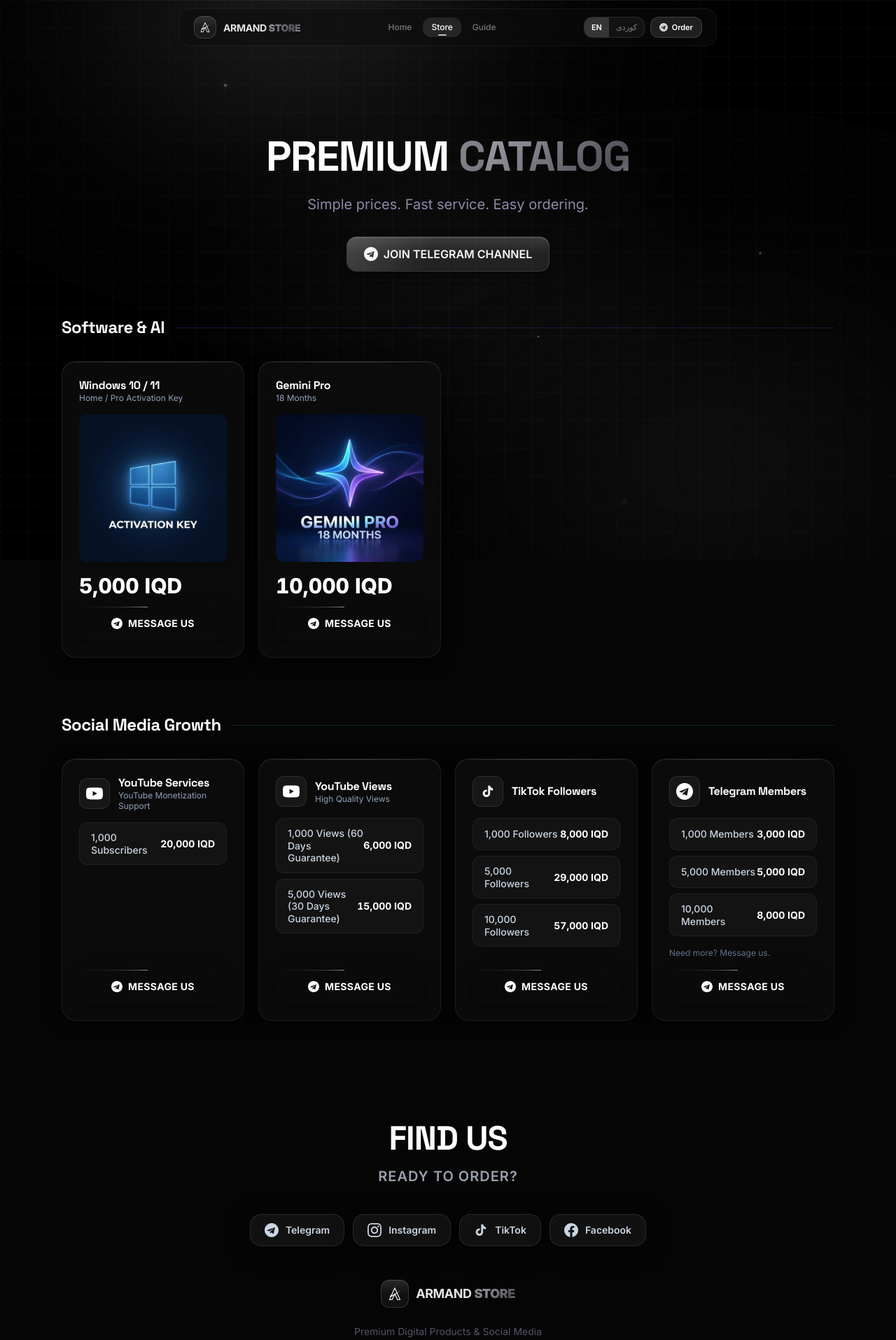
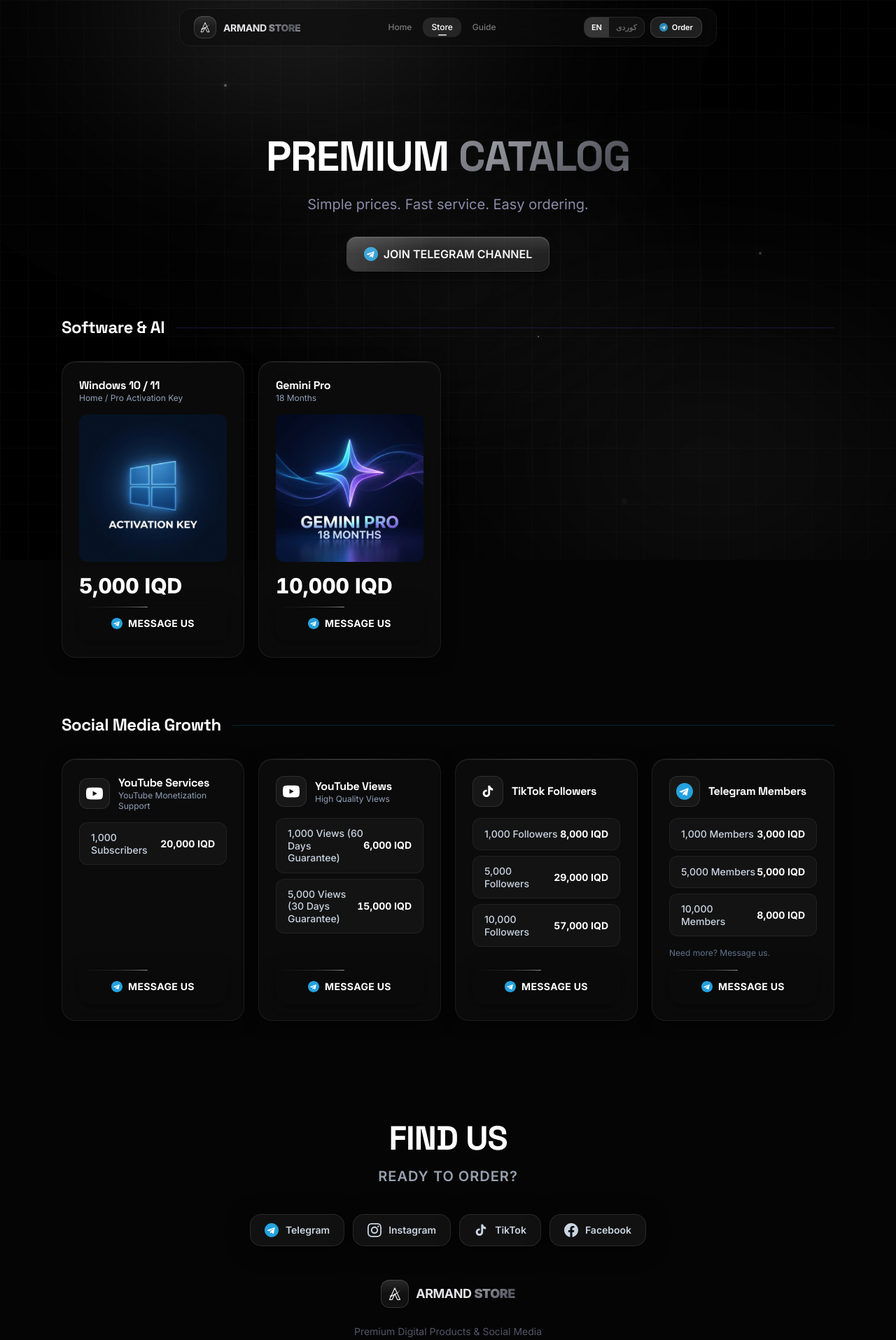
Before and after one commit to ARMAND187/Armand-store, a Next.js app: page /store in a window 1280 px wide. Shown: the top 1915 px of the page at 70% size. Built offline with nearby package versions, Linux system fonts and the light colour scheme.

Commit message:
style: change telegram logo to real telegram blue color and add white background circle

```diff
--- a/app/how-it-works/page.tsx
+++ b/app/how-it-works/page.tsx
@@ -32,7 +32,7 @@
               className="inline-flex items-center gap-2 px-7 py-3.5 text-base bg-white/5 border border-white/10 text-white rounded-xl hover:bg-white/15 hover:border-white/25 hover:shadow-[0_4px_30px_rgba(255,255,255,0.1)] transition-all duration-300"
             >
               <svg className="w-5 h-5" viewBox="0 0 24 24" fill="currentColor" aria-hidden="true">
-                <path d="M12 0C5.373 0 0 5.373 0 12s5.373 12 12 12 12-5.373 12-12S18.627 0 12 0zm5.562 8.069l-2.02 9.52c-.148.658-.537.818-1.084.508l-3-2.21-1.447 1.394c-.16.16-.295.295-.605.295l.213-3.053 5.56-5.023c.242-.213-.054-.333-.373-.12l-6.871 4.326-2.962-.924c-.643-.204-.657-.643.136-.953l11.57-4.461c.537-.194 1.006.131.883.701z" />
+                <circle cx="12" cy="12" r="11" fill="white" /><path fill="#24A1DE" d="M12 0C5.373 0 0 5.373 0 12s5.373 12 12 12 12-5.373 12-12S18.627 0 12 0zm5.562 8.069l-2.02 9.52c-.148.658-.537.818-1.084.508l-3-2.21-1.447 1.394c-.16.16-.295.295-.605.295l.213-3.053 5.56-5.023c.242-.213-.054-.333-.373-.12l-6.871 4.326-2.962-.924c-.643-.204-.657-.643.136-.953l11.57-4.461c.537-.194 1.006.131.883.701z" />
               </svg>
               {t("cta_message_telegram")}
             </a>
--- a/components/ContactCTA.tsx
+++ b/components/ContactCTA.tsx
@@ -54,7 +54,7 @@
           aria-label="Message Armand Store on Telegram channel"
         >
           <svg className="w-5 h-5" viewBox="0 0 24 24" fill="currentColor" aria-hidden="true">
-            <path d="M12 0C5.373 0 0 5.373 0 12s5.373 12 12 12 12-5.373 12-12S18.627 0 12 0zm5.562 8.069l-2.02 9.52c-.148.658-.537.818-1.084.508l-3-2.21-1.447 1.394c-.16.16-.295.295-.605.295l.213-3.053 5.56-5.023c.242-.213-.054-.333-.373-.12l-6.871 4.326-2.962-.924c-.643-.204-.657-.643.136-.953l11.57-4.461c.537-.194 1.006.131.883.701z" />
+            <circle cx="12" cy="12" r="11" fill="white" /><path fill="#24A1DE" d="M12 0C5.373 0 0 5.373 0 12s5.373 12 12 12 12-5.373 12-12S18.627 0 12 0zm5.562 8.069l-2.02 9.52c-.148.658-.537.818-1.084.508l-3-2.21-1.447 1.394c-.16.16-.295.295-.605.295l.213-3.053 5.56-5.023c.242-.213-.054-.333-.373-.12l-6.871 4.326-2.962-.924c-.643-.204-.657-.643.136-.953l11.57-4.461c.537-.194 1.006.131.883.701z" />
           </svg>
           {t("cta_message_telegram")}
           <svg
--- a/components/Footer.tsx
+++ b/components/Footer.tsx
@@ -10,7 +10,7 @@
     label: "Telegram",
     icon: (
       <svg viewBox="0 0 24 24" className="w-5 h-5" fill="currentColor" aria-hidden="true">
-        <path d="M12 0C5.373 0 0 5.373 0 12s5.373 12 12 12 12-5.373 12-12S18.627 0 12 0zm5.562 8.069l-2.02 9.52c-.148.658-.537.818-1.084.508l-3-2.21-1.447 1.394c-.16.16-.295.295-.605.295l.213-3.053 5.56-5.023c.242-.213-.054-.333-.373-.12l-6.871 4.326-2.962-.924c-.643-.204-.657-.643.136-.953l11.57-4.461c.537-.194 1.006.131.883.701z" />
+        <circle cx="12" cy="12" r="11" fill="white" /><path fill="#24A1DE" d="M12 0C5.373 0 0 5.373 0 12s5.373 12 12 12 12-5.373 12-12S18.627 0 12 0zm5.562 8.069l-2.02 9.52c-.148.658-.537.818-1.084.508l-3-2.21-1.447 1.394c-.16.16-.295.295-.605.295l.213-3.053 5.56-5.023c.242-.213-.054-.333-.373-.12l-6.871 4.326-2.962-.924c-.643-.204-.657-.643.136-.953l11.57-4.461c.537-.194 1.006.131.883.701z" />
       </svg>
     ),
   },
--- a/components/Header.tsx
+++ b/components/Header.tsx
@@ -121,7 +121,7 @@
               className="hidden sm:flex items-center gap-1.5 text-[11px] font-semibold text-white bg-white/10 hover:bg-white/18 border border-white/15 hover:border-white/30 rounded-xl px-3 py-1.5 transition-all duration-200 whitespace-nowrap"
             >
               <svg className="w-3 h-3 opacity-80" viewBox="0 0 24 24" fill="currentColor">
-                <path d="M12 0C5.373 0 0 5.373 0 12s5.373 12 12 12 12-5.373 12-12S18.627 0 12 0zm5.562 8.069l-2.02 9.52c-.148.658-.537.818-1.084.508l-3-2.21-1.447 1.394c-.16.16-.295.295-.605.295l.213-3.053 5.56-5.023c.242-.213-.054-.333-.373-.12l-6.871 4.326-2.962-.924c-.643-.204-.657-.643.136-.953l11.57-4.461c.537-.194 1.006.131.883.701z" />
+                <circle cx="12" cy="12" r="11" fill="white" /><path fill="#24A1DE" d="M12 0C5.373 0 0 5.373 0 12s5.373 12 12 12 12-5.373 12-12S18.627 0 12 0zm5.562 8.069l-2.02 9.52c-.148.658-.537.818-1.084.508l-3-2.21-1.447 1.394c-.16.16-.295.295-.605.295l.213-3.053 5.56-5.023c.242-.213-.054-.333-.373-.12l-6.871 4.326-2.962-.924c-.643-.204-.657-.643.136-.953l11.57-4.461c.537-.194 1.006.131.883.701z" />
               </svg>
               Order
             </a>
--- a/components/Hero.tsx
+++ b/components/Hero.tsx
@@ -46,7 +46,7 @@
             aria-label="Message Armand Store on Telegram"
           >
             <svg className="w-4 h-4" viewBox="0 0 24 24" fill="currentColor" aria-hidden="true">
-              <path d="M12 0C5.373 0 0 5.373 0 12s5.373 12 12 12 12-5.373 12-12S18.627 0 12 0zm5.562 8.069l-2.02 9.52c-.148.658-.537.818-1.084.508l-3-2.21-1.447 1.394c-.16.16-.295.295-.605.295l.213-3.053 5.56-5.023c.242-.213-.054-.333-.373-.12l-6.871 4.326-2.962-.924c-.643-.204-.657-.643.136-.953l11.57-4.461c.537-.194 1.006.131.883.701z" />
+              <circle cx="12" cy="12" r="11" fill="white" /><path fill="#24A1DE" d="M12 0C5.373 0 0 5.373 0 12s5.373 12 12 12 12-5.373 12-12S18.627 0 12 0zm5.562 8.069l-2.02 9.52c-.148.658-.537.818-1.084.508l-3-2.21-1.447 1.394c-.16.16-.295.295-.605.295l.213-3.053 5.56-5.023c.242-.213-.054-.333-.373-.12l-6.871 4.326-2.962-.924c-.643-.204-.657-.643.136-.953l11.57-4.461c.537-.194 1.006.131.883.701z" />
             </svg>
             {t("cta_message_telegram")}
           </a>
--- a/components/ProductSection.tsx
+++ b/components/ProductSection.tsx
@@ -42,8 +42,8 @@
 
 function TgIcon() {
   return (
-    <svg className="w-3 h-3 sm:w-4 sm:h-4 flex-shrink-0" viewBox="0 0 24 24" fill="currentColor" aria-hidden="true">
-      <path d="M12 0C5.373 0 0 5.373 0 12s5.373 12 12 12 12-5.373 12-12S18.627 0 12 0zm5.562 8.069l-2.02 9.52c-.148.658-.537.818-1.084.508l-3-2.21-1.447 1.394c-.16.16-.295.295-.605.295l.213-3.053 5.56-5.023c.242-.213-.054-.333-.373-.12l-6.871 4.326-2.962-.924c-.643-.204-.657-.643.136-.953l11.57-4.461c.537-.194 1.006.131.883.701z" />
+    <svg className="w-3 h-3 sm:w-4 sm:h-4 flex-shrink-0" viewBox="0 0 24 24" fill="#24A1DE" aria-hidden="true">
+      <circle cx="12" cy="12" r="11" fill="white" /><path fill="#24A1DE" d="M12 0C5.373 0 0 5.373 0 12s5.373 12 12 12 12-5.373 12-12S18.627 0 12 0zm5.562 8.069l-2.02 9.52c-.148.658-.537.818-1.084.508l-3-2.21-1.447 1.394c-.16.16-.295.295-.605.295l.213-3.053 5.56-5.023c.242-.213-.054-.333-.373-.12l-6.871 4.326-2.962-.924c-.643-.204-.657-.643.136-.953l11.57-4.461c.537-.194 1.006.131.883.701z" />
     </svg>
   );
 }
@@ -196,7 +196,7 @@
       <div className="flex items-center gap-3">
         <div className="w-8 h-8 sm:w-11 sm:h-11 rounded-lg sm:rounded-xl bg-white/5 border border-white/10 flex items-center justify-center flex-shrink-0" aria-hidden="true">
           <svg viewBox="0 0 24 24" className="w-4 h-4 sm:w-6 sm:h-6 text-white" fill="currentColor">
-            <path d="M12 0C5.373 0 0 5.373 0 12s5.373 12 12 12 12-5.373 12-12S18.627 0 12 0zm5.562 8.069l-2.02 9.52c-.148.658-.537.818-1.084.508l-3-2.21-1.447 1.394c-.16.16-.295.295-.605.295l.213-3.053 5.56-5.023c.242-.213-.054-.333-.373-.12l-6.871 4.326-2.962-.924c-.643-.204-.657-.643.136-.953l11.57-4.461c.537-.194 1.006.131.883.701z" />
+            <circle cx="12" cy="12" r="11" fill="white" /><path fill="#24A1DE" d="M12 0C5.373 0 0 5.373 0 12s5.373 12 12 12 12-5.373 12-12S18.627 0 12 0zm5.562 8.069l-2.02 9.52c-.148.658-.537.818-1.084.508l-3-2.21-1.447 1.394c-.16.16-.295.295-.605.295l.213-3.053 5.56-5.023c.242-.213-.054-.333-.373-.12l-6.871 4.326-2.962-.924c-.643-.204-.657-.643.136-.953l11.57-4.461c.537-.194 1.006.131.883.701z" />
           </svg>
         </div>
         <h3 className="text-[13px] sm:text-base font-bold text-white leading-tight">{t("tg_name")}</h3>
@@ -265,7 +265,7 @@
               className="btn-primary inline-flex items-center gap-2 px-7 py-3.5 text-base shadow-[0_0_20px_rgba(124,58,237,0.3)] animate-pulse hover:animate-none hover:scale-105 transition-transform"
             >
               <svg className="w-5 h-5" viewBox="0 0 24 24" fill="currentColor" aria-hidden="true">
-                <path d="M12 0C5.373 0 0 5.373 0 12s5.373 12 12 12 12-5.373 12-12S18.627 0 12 0zm5.562 8.069l-2.02 9.52c-.148.658-.537.818-1.084.508l-3-2.21-1.447 1.394c-.16.16-.295.295-.605.295l.213-3.053 5.56-5.023c.242-.213-.054-.333-.373-.12l-6.871 4.326-2.962-.924c-.643-.204-.657-.643.136-.953l11.57-4.461c.537-.194 1.006.131.883.701z" />
+                <circle cx="12" cy="12" r="11" fill="white" /><path fill="#24A1DE" d="M12 0C5.373 0 0 5.373 0 12s5.373 12 12 12 12-5.373 12-12S18.627 0 12 0zm5.562 8.069l-2.02 9.52c-.148.658-.537.818-1.084.508l-3-2.21-1.447 1.394c-.16.16-.295.295-.605.295l.213-3.053 5.56-5.023c.242-.213-.054-.333-.373-.12l-6.871 4.326-2.962-.924c-.643-.204-.657-.643.136-.953l11.57-4.461c.537-.194 1.006.131.883.701z" />
               </svg>
               {t("cta_message_telegram")}
             </a>
--- a/components/SocialSection.tsx
+++ b/components/SocialSection.tsx
@@ -11,7 +11,7 @@
     ariaLabel: "Join Armand Store on Telegram",
     icon: (
       <svg viewBox="0 0 24 24" className="w-5 h-5" fill="currentColor" aria-hidden="true">
-        <path d="M12 0C5.373 0 0 5.373 0 12s5.373 12 12 12 12-5.373 12-12S18.627 0 12 0zm5.562 8.069l-2.02 9.52c-.148.658-.537.818-1.084.508l-3-2.21-1.447 1.394c-.16.16-.295.295-.605.295l.213-3.053 5.56-5.023c.242-.213-.054-.333-.373-.12l-6.871 4.326-2.962-.924c-.643-.204-.657-.643.136-.953l11.57-4.461c.537-.194 1.006.131.883.701z" />
+        <circle cx="12" cy="12" r="11" fill="white" /><path fill="#24A1DE" d="M12 0C5.373 0 0 5.373 0 12s5.373 12 12 12 12-5.373 12-12S18.627 0 12 0zm5.562 8.069l-2.02 9.52c-.148.658-.537.818-1.084.508l-3-2.21-1.447 1.394c-.16.16-.295.295-.605.295l.213-3.053 5.56-5.023c.242-.213-.054-.333-.373-.12l-6.871 4.326-2.962-.924c-.643-.204-.657-.643.136-.953l11.57-4.461c.537-.194 1.006.131.883.701z" />
       </svg>
     ),
     style: "bg-white/5 border-white/10 text-slate-300 hover:bg-white/10 hover:border-white/20 shadow-[0_4px_30px_rgba(0,0,0,0.5)]",
```
